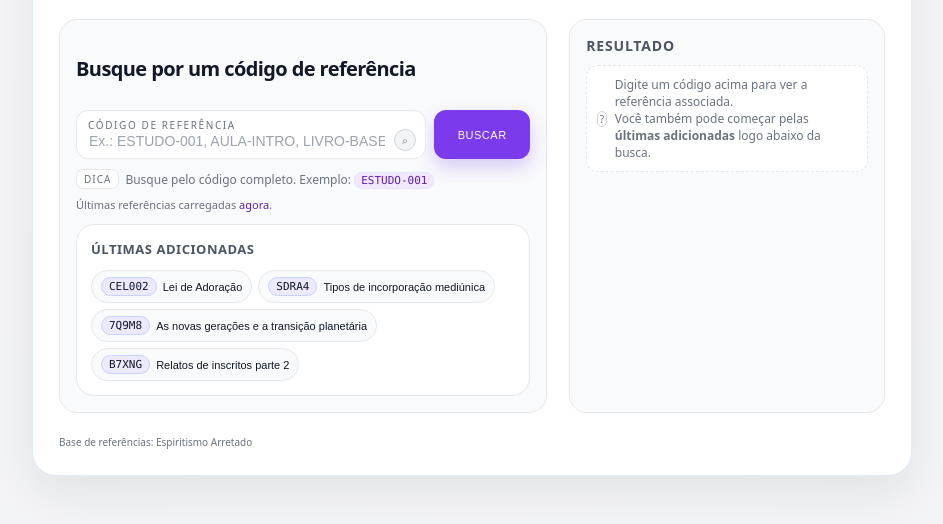
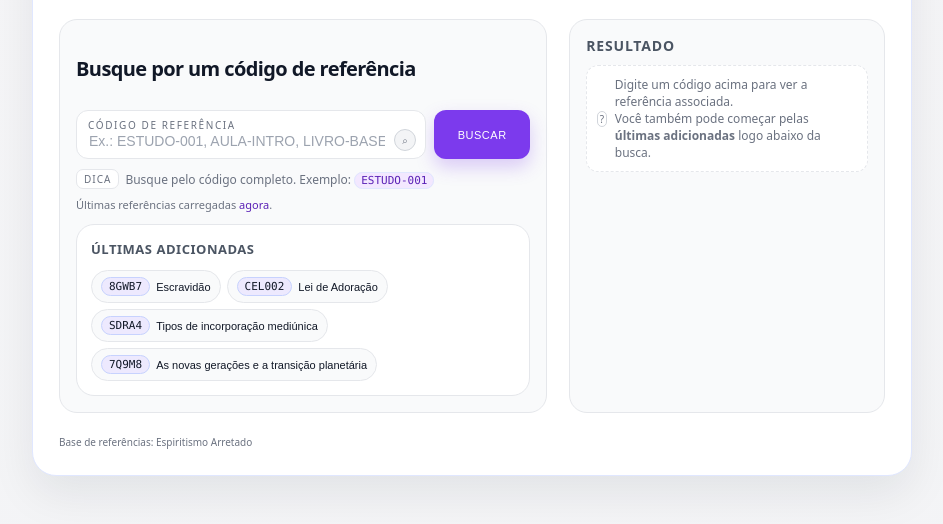
Before and after one commit to raonybenjamim/espiritismoarretado, a plain HTML site: page index.html in a window 1280 px wide. Shown: the part 144-668 px from the top of the page, without its empty margins (168-1111 px from the left). Drawn offline with Linux system fonts and the light colour scheme.

Commit message:
Add new entry for 'Escravidão' in index.html

```diff
--- a/index.html
+++ b/index.html
@@ -846,7 +846,8 @@
 {code: "B7XNG", title: "Relatos de inscritos parte 2", url: "https://drive.google.com/drive/folders/1TX2Xc2D6ns2RY0rkeadl5N7sz-KRw1eq"},
 {code: "7Q9M8", title: "As novas gerações e a transição planetária", url: "https://drive.google.com/drive/folders/1ZK7K48LN2L5zIVQ8jMnW2_FyrEh_M_DS"},
 {code: "SDRA4", title: "Tipos de incorporação mediúnica", url: "https://drive.google.com/drive/folders/17fZzKACtkyjmooczk3nwuKssZFM92gbG"},
-{code: "CEL002", title: "Lei de Adoração", url: "https://drive.google.com/drive/folders/1s8BqPPMERAjH3ZbhUHUfPTRLqCZV7MXL"}
+{code: "CEL002", title: "Lei de Adoração", url: "https://drive.google.com/drive/folders/1s8BqPPMERAjH3ZbhUHUfPTRLqCZV7MXL"},
+        {code: "8GWB7", title: "Escravidão", url: "https://drive.google.com/drive/folders/1IG3ObmxTzYVsjCMtV3R8TeyKh55c92cp"}
       ];
 
       const searchForm = document.getElementById("searchForm");
```
